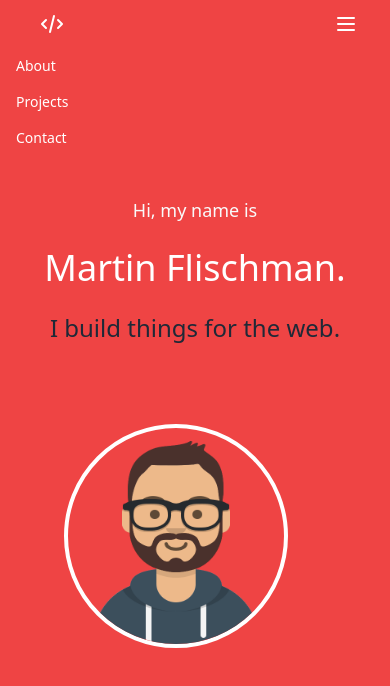
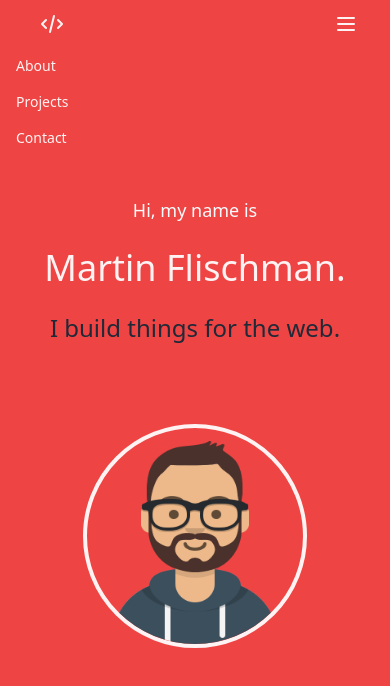
Before and after one commit to HashtagDevM/portfolio, a plain HTML site: page index.html in a window 390 px wide. Both pictures are taken after a click on the button 346 px from the left and 24 px from the top of the page. Drawn offline with nearby package versions, Linux system fonts and the light colour scheme.

Commit message:
Layout and styling
Fixed the selfie image positioning in responsive display. Text colour changed from white to red.

```diff
--- a/index.html
+++ b/index.html
@@ -28,7 +28,7 @@
 						<div>
 							<a href="#" class="flex items-center py-3 px-2">
 								<svg
-									class="h-6 w-6 mr-2 text-white"
+									class="h-6 w-6 mr-2 text-red-50"
 									xmlns="http://www.w3.org/2000/svg"
 									fill="none"
 									viewBox="0 0 24 24"
@@ -45,7 +45,7 @@
 						</div>
 					</div>
 					<div
-						class="flex items-center space-x-6 text-white hidden md:flex cursor-pointer"
+						class="flex items-center space-x-6 text-red-50 hidden md:flex cursor-pointer"
 					>
 						<div class="hover:text-gray-800">About</div>
 						<div class="hover:text-gray-800">Projects</div>
@@ -55,7 +55,7 @@
 					<div class="md:hidden flex items-center">
 						<button class="mobile-menu-button">
 							<svg
-								class="w-6 h-6 text-white"
+								class="w-6 h-6 text-red-50"
 								xmlns="http://www.w3.org/2000/svg"
 								fill="none"
 								viewBox="0 0 24 24"
@@ -73,31 +73,31 @@
 				</div>
 			</div>
 
-			<div class="mobile-menu hidden text-white">
+			<div class="mobile-menu hidden text-red-50">
 				<a
 					href="#"
-					class="block py-2 px-4 text-sm hover:bg-white hover:text-gray-800"
+					class="block py-2 px-4 text-sm hover:bg-red-400 hover:text-gray-800"
 					>About</a
 				>
 				<a
 					href="#"
-					class="block py-2 px-4 text-sm hover:bg-white hover:text-gray-800"
+					class="block py-2 px-4 text-sm hover:bg-red-400 hover:text-gray-800"
 					>Projects</a
 				>
 				<a
 					href="#"
-					class="block py-2 px-4 text-sm hover:bg-white hover:text-gray-800"
+					class="block py-2 px-4 text-sm hover:bg-red-400 hover:text-gray-800"
 					>Contact</a
 				>
 			</div>
 		</nav>
 
 		<header
-			class="bg-red-500 min-h-screen text-gray-50 font-sans md:flex justify-between lg:py-32 lg:px-10"
+			class="bg-red-500 text-gray-50 font-sans min-h-screen md:flex justify-around items-center lg:py-32 lg:px-10"
 		>
 			<div class="md:w-1/2 mb-10 md:mb-0 text-center py-10">
 				<p class="mb-6 text-lg">Hi, my name is</p>
-				<h1 class="text-4xl md:text-5xl lg:text-7xl text-white mb-6">
+				<h1 class="text-4xl md:text-5xl lg:text-7xl text-red-50 mb-6">
 					Martin Flischman.
 				</h1>
 				<h3 class="text-2xl lg:text-4xl text-gray-800">
@@ -105,11 +105,11 @@
 				</h3>
 			</div>
 
-			<div class="px-16 md:w-1/2 lg:px-32">
+			<div class="px-16 md:w-1/2 lg:px-32 flex justify-around items-center">
 				<img
 					src="img/selfie.png"
 					alt="Profile photo of me"
-					class="border-4 border-white w-56 h-56 lg:w-80 lg:h-80 rounded-full"
+					class="border-4 border-red-50 w-56 h-56 lg:w-80 lg:h-80 rounded-full"
 				/>
 			</div>
 		</header>
```
